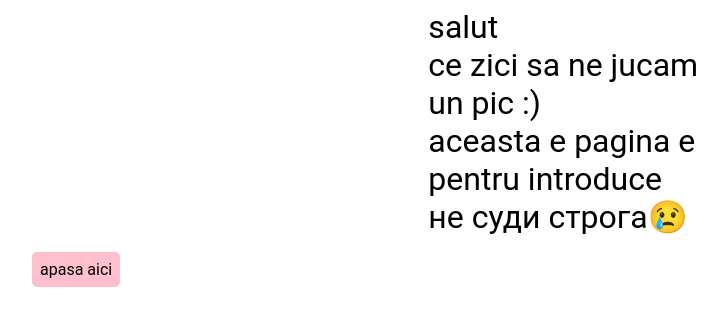
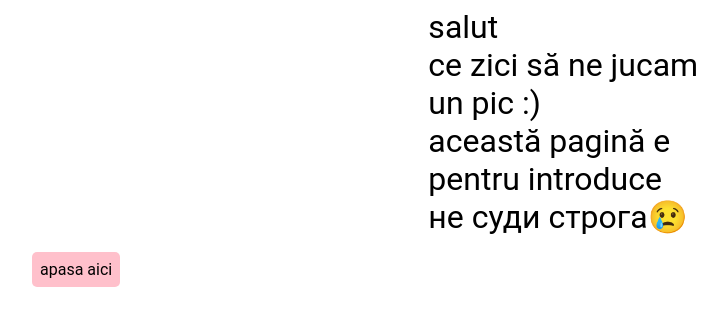
Before and after one commit to laur221/for_you_my_lover, a plain HTML site: page index.html in a window 1280 px wide. Shown: the whole page, without its empty margins (136-863 px from the left). Drawn offline with Linux system fonts and the light colour scheme.

Commit message:
Update index.html

```diff
--- a/index.html
+++ b/index.html
@@ -8,9 +8,9 @@
 </head>
 <body>
 <pre>salut
-ce zici sa ne jucam
+ce zici să ne jucam
 un pic :)
-aceasta e pagina e
+această pagină e
 pentru introduce
 не суди строга😢</pre>
     <a href="html/index2.html"><button> apasa aici</button></a>
```
